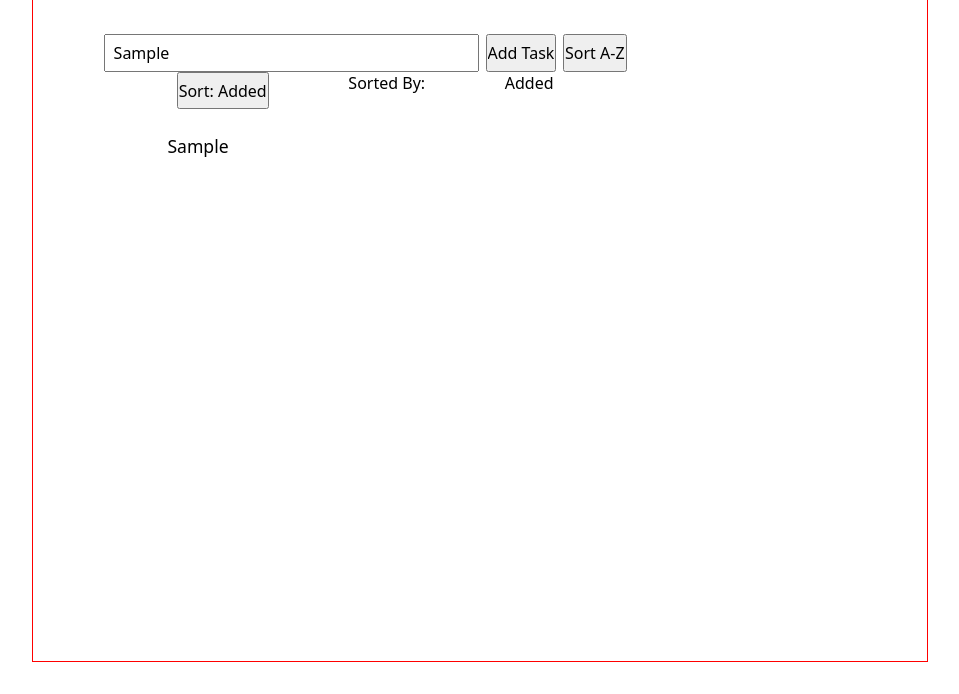
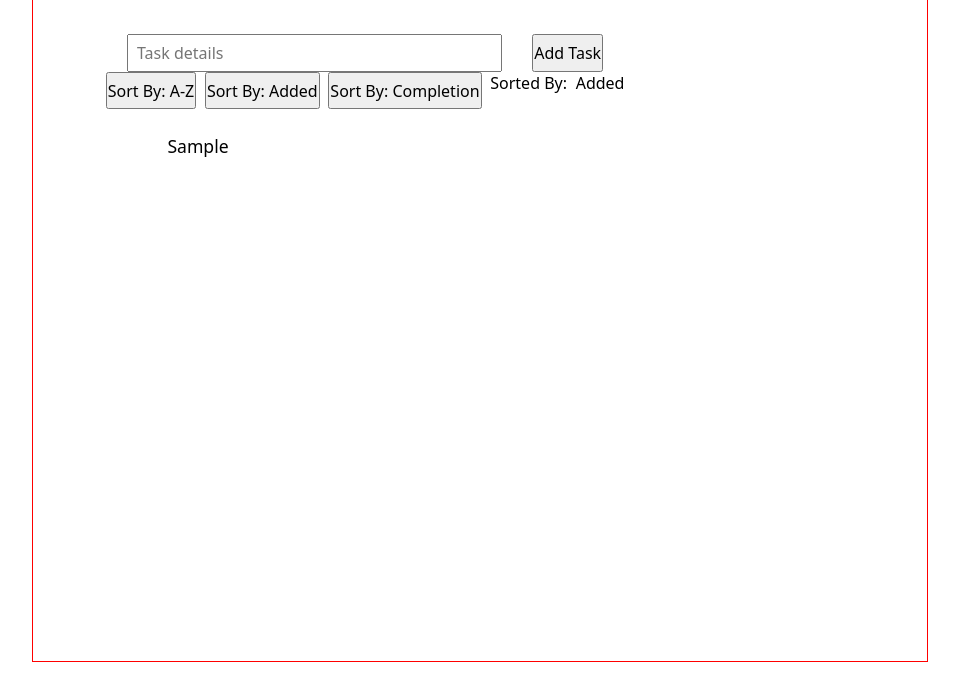
Before and after one commit to manjeetsharma0796/todo, a website: page index.html in a window 1280 px wide. Both pictures are taken after typing "Sample" into the empty fields and a click on the button "Add Task". Shown: the part 149-843 px from the top of the page, without its empty margins (160-1119 px from the left). Drawn offline with Linux system fonts and the light colour scheme.

Commit message:
Add: remove value from taskDetails in the end of createTask

```diff
--- a/index.html
+++ b/index.html
@@ -15,8 +15,9 @@
 		<section id="input-section" class="flex">
 			<input type="text" id="task-details" placeholder="Task details" class="input">
 			<input type="button" value="Add Task" id="add-task" class="input">
-			<input type="button" value="Sort A-Z" id="sort-button" class="input">
-			<input type="button" value="Sort: Added" id="sort-by-added" class="input">
+			<input type="button" value="Sort By: A-Z" id="sort-button" class="input">
+			<input type="button" value="Sort By: Added" id="sort-by-added" class="input">
+			<input type="button" value="Sort By: Completion" id="sort-by-completion" class="input">
 			<p>Sorted By:</p>
 			<p id="sort-status">Added</p>
 		</section>
--- a/todo-task.js
+++ b/todo-task.js
@@ -110,6 +110,7 @@ const createTask = (
   const description = taskDetails.value;
   taskListController.addToTaskList(description);
   render(todoListContainer, taskListController, taskList);
+  taskDetails.value = "";
 };
 
 const sortByAdded = (
@@ -123,8 +124,8 @@ const sortByAdded = (
   }
 
   taskList.allTasks.forEach((task) => {
-    const { description, _ } = task;
-    const taskElement = createTaskElement(description);
+    const { description, _, id } = task;
+    const taskElement = createTaskElement(description, id);
     addClickEvent(taskElement, taskListController);
     todoListContainer.appendChild(taskElement);
   });
```
Also changed, not shown: README.md.
